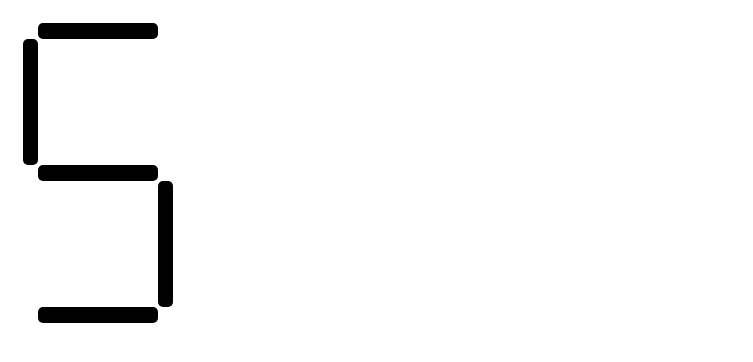
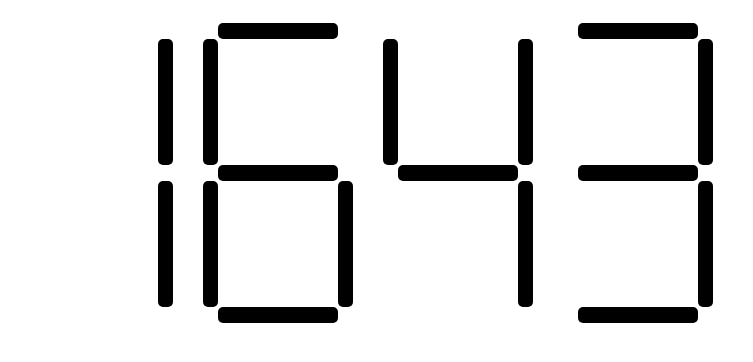
Before and after one commit to HristovCodes/Angular-Digital-Clock, an Angular app in the folder digitalclock/: page / in a window 1280 px wide. Shown: the top 362 px of the page, without its empty margins (0-753 px from the left). Built offline with nearby package versions, Linux system fonts and the light colour scheme.

Commit message:
Displys current time Doesn't update and doesn't support all formats

```diff
--- a/digitalclock/src/app/digitalclock/digitalclock.component.html
+++ b/digitalclock/src/app/digitalclock/digitalclock.component.html
@@ -1 +1,4 @@
-<app-digit [n]="5"></app-digit>
+<app-digit [n]="hours0"></app-digit>
+<app-digit [n]="hours1"></app-digit>
+<app-digit [n]="minutes0"></app-digit>
+<app-digit [n]="minutes1"></app-digit>
--- a/digitalclock/src/app/digitalclock/digitalclock.component.ts
+++ b/digitalclock/src/app/digitalclock/digitalclock.component.ts
@@ -6,7 +6,22 @@
   styleUrls: ['./digitalclock.component.scss'],
 })
 export class DigitalclockComponent implements OnInit {
+  hours!: number;
+  hours0!: number;
+  hours1!: number;
+  minutes!: number;
+  minutes0!: number;
+  minutes1!: number;
+
   constructor() {}
 
-  ngOnInit(): void {}
+  ngOnInit(): void {
+    this.hours = new Date().getHours();
+    this.minutes = new Date().getMinutes();
+    this.hours0 = this.hours >= 10 ? Math.floor(this.hours / 10) : this.hours;
+    this.hours1 = this.hours % 10;
+    this.minutes0 =
+      this.minutes >= 10 ? Math.floor(this.minutes / 10) : this.minutes;
+    this.minutes1 = this.minutes % 10;
+  }
 }
```
